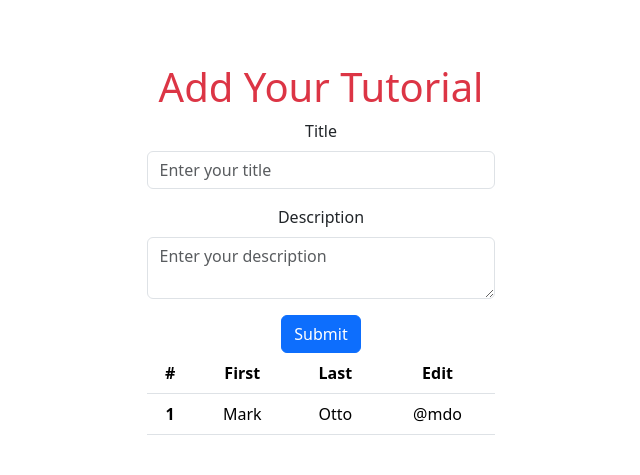
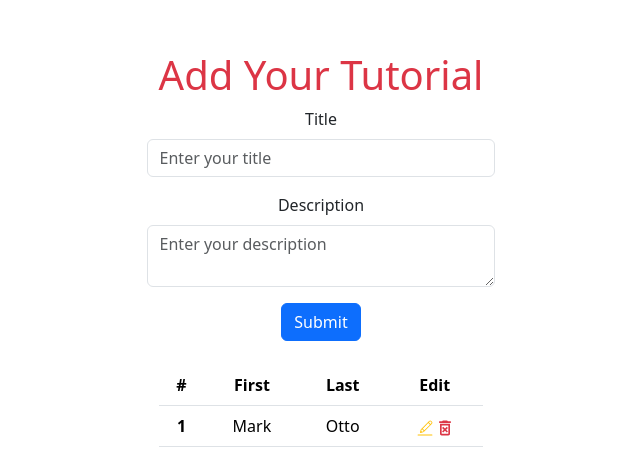
Before and after one commit to ImrenR/FrontEnd-Notebook, a React (Vite) app in the folder useEffect-Axios-Example/: page / in a window 1280 px wide. Shown: the part 143-618 px from the top of the page, without its empty margins (319-959 px from the left). Built offline with nearby package versions, Linux system fonts and the light colour scheme.

Commit message:
html+css done done(w bootstrap-icons)

```diff
--- a/useEffect-Axios-Example/src/components/TutorialList.jsx
+++ b/useEffect-Axios-Example/src/components/TutorialList.jsx
@@ -1,3 +1,6 @@
+import { CiEdit } from "react-icons/ci";
+import { MdOutlineDeleteForever } from "react-icons/md";
+
 const TutorialList = () => {
 
 
@@ -6,7 +9,7 @@ const TutorialList = () => {
   return (
 
 
-  <div>
+  <div className="container mt-4">
  <table class="table">
         <thead>
           <tr>
@@ -21,7 +24,11 @@ const TutorialList = () => {
             <th scope="row">1</th>
             <td>Mark</td>
             <td>Otto</td>
-            <td>@mdo</td>
+            <td className="">
+              <CiEdit type="button" size={20} className="text-warning"/>
+              <MdOutlineDeleteForever type="button" size={20} className="text-danger"/>
+
+              </td>
           </tr>
         </tbody>
       </table>
```
